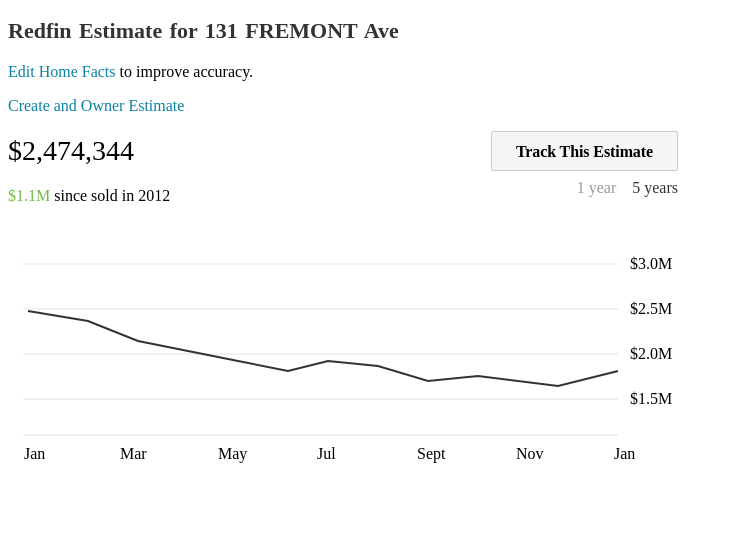
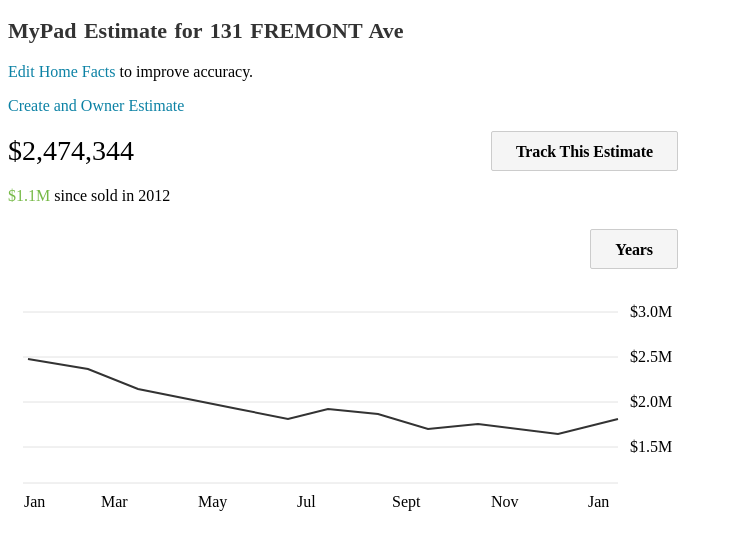
Before and after one commit to HRSF125-MyPad/estimate_graph_module, a React app: page / in a window 1280 px wide. Shown: the top 550 px of the page, without its empty margins (0-733 px from the left). Built offline with nearby package versions, Linux system fonts and the light colour scheme; no server answers; the HTML template or start-up script is replaced by a standard one.

Commit message:
Refactored component to change views on click

```diff
--- a/client/src/components/App.jsx
+++ b/client/src/components/App.jsx
@@ -1,7 +1,8 @@
 import React from 'react';
 import axios from 'axios';
 import styled from 'styled-components';
-import LineChart from './LineChart.jsx';
+import LineChart1Year from './LineChartOneYear.jsx';
+import LineChart5Year from './LineChartFiveYear.jsx';
 import Headers from './Headers.jsx';
 import Buttons from './Buttons.jsx';
 
@@ -9,41 +10,55 @@
   font-family: Libre Franklin;
   width: 670px;
   height: 264px;
+`
 
-  svg {
-    background: white;
-    width: 670px;
-    height: 264px;
+const Span1 = styled.span`
+  float: right;
+  font-size: 100%;
+  text-align: left;
+  vertical-align: bottom;
+  color: #999;
+  padding: .5rem 0;
+  border-bottom: .125rem solid transparent;
+  transition: all .2s ease-out 0s;
+  cursor: pointer;
+`
 
-    polyline {
-      fill: transparent;
-      stroke: rgb(51, 51, 51);
-      stroke-width: 2;
-      opacity: 1;
-    }
+const Span2 = styled.span`
+  position: relative;
+  float: right;
+  font-size: 100%;
+  text-align: right;
+  font: inherit;
+  vertical-align: baseline;
+  margin-left: 1rem;
+  color: #333;
+  border-color: currentColor;
+  padding: .5rem 0;
+  border-bottom: .125rem solid transparent;
+  transition: all .2s ease-out 0s;
 
-    g {
+  button {
+    border-radius: 2px 2px 2px 2px;
+    display: inline-block;
+    height: 40px;
+    padding: 12px 1.5rem;
+    font-family: inherit;
+    font-weight: 700;
+    font-size: 1rem;
+    background-color: #f5f5f5;
+    border: 1px solid #ccc;
+    text-align: center;
+    vertical-align: middle;
+    /* white-space: nowrap; */
+    letter-spacing: -.1px;
+    line-height: 1;
+    box-shadow: none;
+    cursor: pointer;
+    text-decoration: none;
 
-      line {
-        color: #999;
-        stroke: rgb(226, 226, 226);
-        fill: transparent;
-        stroke-width: 1;
-        stroke-linejoin: round;
+  }
 
-        text {
-          text-anchor: "middle";
-          font-size: 14px;
-          /* fill: rgb(153, 153, 153); */
-          font-family: Libre Franklin;
-          stroke: transparent;
-          letter-spacing: normal;
-          padding: 8px;
-          stroke-width: 0;
-        }
-      }
-    }
- }
 `
 
 // const getData = `
@@ -58,19 +73,22 @@
   constructor(props) {
     super(props);
     this.state = {
+      view: true,
       fiveYearData: [],
-      oneYearData: []
+      oneYearData: [],
+
     }
+    this.changeView = this.changeView.bind(this);
   }
 
   componentDidMount() {
-    this.getEstimate();
+    this.getEstimate()
   }
 
   getEstimate () {
     axios.get('/homes')
       .then((response) => {
-        console.log('Data:', response.data)
+        // console.log('Data:', response.data)
         var fiveYearData = response.data[0].fiveYearPrice;
         var oneYearData = response.data[1].oneYearPrice;
         this.setState({ fiveYearData: fiveYearData });
@@ -81,62 +99,33 @@
       });
   }
 
+  changeView () {
+    this.setState({
+      view: !this.state.view
+    });
+  }
+
 
 
   render() {
-
-
     return (
       <Wrapper>
         <Headers></Headers>
-        <Buttons></Buttons>
-        <svg viewBox="0 0 670 264">
-          <g>
-            {/* parallel lines in graph*/}
-            <line x1="15" x2="610" y1="214" y2="214"></line>
-            <line x1="610" x2="15" y1="178" y2="178"></line>
-            <line x1="610" x2="15" y1="133" y2="133"></line>
-            <line x1="610" x2="15" y1="88" y2="88"></line>
-            <line x1="610" x2="15" y1="43" y2="43"></line>
-
-            {/* labels on x-axis */}
-            <text dx="0" dy="11.9" x="16" y="226">Jan</text>
-            <text dx="0" dy="11.9" x="112" y="226">Mar</text>
-            <text dx="0" dy="11.9" x="210" y="226">May</text>
-            <text dx="0" dy="11.9" x="309" y="226">Jul</text>
-            <text dx="0" dy="11.9" x="409" y="226">Sept</text>
-            <text dx="0" dy="11.9" x="508" y="226">Nov</text>
-            <text dx="0" dy="11.9" x="606" y="226">Jan</text>
-
-            {/* labels on y-axis */}
-            <text dx="0" dy="4.97" x="622" y="43">$3.0M</text>
-            <text dx="0" dy="4.97" x="622" y="88">$2.5M</text>
-            <text dx="0" dy="4.97" x="622" y="133">$2.0M</text>
-            <text dx="0" dy="4.97" x="622" y="178">$1.5M</text>
-          </g>
-          {/* <path d={data} /> */}
-
-          <polyline points="
-            20,90
-            80,100
-            130,120
-            180,130
-            230,140
-            280,150
-            320,140
-            370,145
-            420,160
-            470,155
-            550,165
-            610,150
-          "
-          />
-        </svg>
+        <Span2>
+          <span onClick={this.changeView}> <button>Years</button>
+            { this.state.view
+              ? <LineChart1Year></LineChart1Year>
+              : <LineChart5Year></LineChart5Year>
+            }
+          </span>
+        </Span2>
+        {/* <Span1>
+          <span onClick={this.changeView}>1 year</span>
+        </Span1>  */}
       </Wrapper>
     )
   }
 }
-// x axis  make 600 > each month is at 50px increments
-// y axis make 1 px = $11,111 base is at 1 million (so add 214px, subtract 1 million from dollar sum)
+
 
 export default App;
--- a/client/src/components/Buttons.jsx
+++ b/client/src/components/Buttons.jsx
@@ -1,6 +1,5 @@
 import React from 'react';
 import styled from 'styled-components';
-
 
 const Wrapper = styled.div`
 
@@ -37,15 +36,29 @@
   constructor(props) {
     super(props);
     this.state = {
+
     }
+
+    this.toggleYears = this.toggleYears.bind(this);
   }
 
+
+  toggleYears() {
+    console.log('click')
+    this.setState({
+      is5yearData: !this.state.is5yearData
+    });
+  }
 
   render() {
     return (
       <Wrapper>
-        <Span2>5 years</Span2>
-        <Span1>1 year</Span1>
+        <Span2>
+          <span onClick= { this.toggleYears }> 5 years { this.state.is5yearData } </span>
+        </Span2>
+        <Span1>
+          <span>1 year</span>
+        </Span1>
       </Wrapper>
     )
   }
--- a/client/src/components/Headers.jsx
+++ b/client/src/components/Headers.jsx
@@ -120,7 +120,7 @@
   render() {
     return (
       <Wrapper>
-        <h2>Redfin Estimate for 131 FREMONT Ave</h2>
+        <h2>MyPad Estimate for 131 FREMONT Ave</h2>
         <LinkHomeFacts>
           <span>Edit Home Facts </span>to improve accuracy.
         </LinkHomeFacts>
@@ -134,7 +134,6 @@
         <Heading>
           <span>$1.1M </span>since sold in 2012
         </Heading>
-
       </Wrapper>
     )
   }
--- a/client/src/components/LineChart.jsx
+++ /dev/null
@@ -1,26 +0,0 @@
-import React from 'react';
-import styled from 'styled-components';
-
-const Chart = styled.div`
-
-
-`
-
-class LineChart extends React.Component {
-  constructor(props) {
-    super(props);
-    this.state = {
-    }
-  }
-
-  render() {
-    return (
-      <Chart>
-
-      </Chart>
-    )
-  }
-
-}
-
-export default LineChart;
--- /dev/null
+++ b/client/src/components/LineChartFiveYear.jsx
@@ -0,0 +1,100 @@
+import React from 'react';
+import styled from 'styled-components';
+
+const Wrapper = styled.div`
+  font-family: Libre Franklin;
+  width: 670px;
+  height: 264px;
+
+  svg {
+    background: white;
+    width: 670px;
+    height: 264px;
+
+    polyline {
+      fill: transparent;
+      stroke: rgb(51, 51, 51);
+      stroke-width: 2;
+      opacity: 1;
+    }
+
+    g {
+
+      line {
+        color: #999;
+        stroke: rgb(226, 226, 226);
+        fill: transparent;
+        stroke-width: 1;
+        stroke-linejoin: round;
+
+        text {
+          text-anchor: "middle";
+          font-size: 14px;
+          stroke: transparent;
+          letter-spacing: normal;
+          padding: 8px;
+          stroke-width: 0;
+        }
+      }
+    }
+ }
+`
+
+
+class LineChart5Year extends React.Component {
+  constructor(props) {
+    super(props);
+    this.state = {
+    }
+  }
+
+  render() {
+    return (
+      <Wrapper>
+             <svg viewBox="0 0 670 264">
+              <g>
+                {/* parallel lines in graph*/}
+                <line x1="15" x2="610" y1="214" y2="214"></line>
+                <line x1="610" x2="15" y1="178" y2="178"></line>
+                <line x1="610" x2="15" y1="133" y2="133"></line>
+                <line x1="610" x2="15" y1="88" y2="88"></line>
+                <line x1="610" x2="15" y1="43" y2="43"></line>
+
+                {/* labels on x-axis */}
+                <text dx="0" dy="11.9" x="95" y="226">2016</text>
+                <text dx="0" dy="11.9" x="215" y="226">2017</text>
+                <text dx="0" dy="11.9" x="333" y="226">2018</text>
+                <text dx="0" dy="11.9" x="452" y="226">2019</text>
+                <text dx="0" dy="11.9" x="571" y="226">2020</text>
+
+                {/* labels on y-axis */}
+                <text dx="0" dy="4.97" x="622" y="43">$3.0M</text>
+                <text dx="0" dy="4.97" x="622" y="88">$2.5M</text>
+                <text dx="0" dy="4.97" x="622" y="133">$2.0M</text>
+                <text dx="0" dy="4.97" x="622" y="178">$1.5M</text>
+              </g>
+              {/* <path d={data} /> */}
+
+          <polyline points="
+            20,121
+            80,132
+            130,142
+            180,131
+            230,138
+            280,155
+            320,143
+            370,136
+            420,125
+            470,115
+            550,111
+            610,101
+          "
+          />
+        </svg>
+      </Wrapper>
+    )
+  }
+
+}
+
+export default LineChart5Year;
--- /dev/null
+++ b/client/src/components/LineChartOneYear.jsx
@@ -0,0 +1,102 @@
+import React from 'react';
+import styled from 'styled-components';
+
+const Wrapper = styled.div`
+  font-family: Libre Franklin;
+  width: 670px;
+  height: 264px;
+
+  svg {
+    background: white;
+    width: 670px;
+    height: 264px;
+
+    polyline {
+      fill: transparent;
+      stroke: rgb(51, 51, 51);
+      stroke-width: 2;
+      opacity: 1;
+    }
+
+    g {
+
+      line {
+        color: #999;
+        stroke: rgb(226, 226, 226);
+        fill: transparent;
+        stroke-width: 1;
+        stroke-linejoin: round;
+
+        text {
+          text-anchor: "middle";
+          font-size: 14px;
+          stroke: transparent;
+          letter-spacing: normal;
+          padding: 8px;
+          stroke-width: 0;
+        }
+      }
+    }
+ }
+`
+
+
+class LineChart1Year extends React.Component {
+  constructor(props) {
+    super(props);
+    this.state = {
+    }
+  }
+
+  render() {
+    return (
+      <Wrapper>
+        <svg viewBox="0 0 670 264">
+               <g>
+                 {/* parallel lines in graph*/}
+                 <line x1="15" x2="610" y1="214" y2="214"></line>
+                 <line x1="610" x2="15" y1="178" y2="178"></line>
+                 <line x1="610" x2="15" y1="133" y2="133"></line>
+                 <line x1="610" x2="15" y1="88" y2="88"></line>
+                 <line x1="610" x2="15" y1="43" y2="43"></line>
+
+                 {/* labels on x-axis */}
+                 <text dx="0" dy="11.9" x="16" y="226">Jan</text>
+                 <text dx="0" dy="11.9" x="93" y="226">Mar</text>
+                 <text dx="0" dy="11.9" x="190" y="226">May</text>
+                 <text dx="0" dy="11.9" x="289" y="226">Jul</text>
+                 <text dx="0" dy="11.9" x="384" y="226">Sept</text>
+                 <text dx="0" dy="11.9" x="483" y="226">Nov</text>
+                 <text dx="0" dy="11.9" x="580" y="226">Jan</text>
+
+                 {/* labels on y-axis */}
+                 <text dx="0" dy="4.97" x="622" y="43">$3.0M</text>
+                 <text dx="0" dy="4.97" x="622" y="88">$2.5M</text>
+                 <text dx="0" dy="4.97" x="622" y="133">$2.0M</text>
+                 <text dx="0" dy="4.97" x="622" y="178">$1.5M</text>
+               </g>
+               {/* <path d={data} /> */}
+
+           <polyline points="
+             20,90
+             80,100
+             130,120
+             180,130
+             230,140
+             280,150
+             320,140
+             370,145
+             420,160
+             470,155
+             550,165
+             610,150
+           "
+           />
+         </svg>
+      </Wrapper>
+    )
+  }
+
+}
+
+export default LineChart1Year;
--- a/client/src/index.jsx
+++ b/client/src/index.jsx
@@ -2,4 +2,4 @@
 import ReactDOM from 'react-dom';
 import App from './components/App.jsx';
 
-ReactDOM.render(<App />, document.getElementById('app'));
+ReactDOM.render(<App />, document.getElementById('estimateGraph'));
--- a/database/dummyData.js
+++ b/database/dummyData.js
@@ -29,5 +29,7 @@
   fiveYearPrice: fiveYearPrice
 };
 
+// I want my data to have
+
 
 module.exports = data;
```
Also changed, not shown: client/src/css/styledComponents.jsx (added, +41 -0 lines), 3 other files (tests, documents, lock files or other folders).
